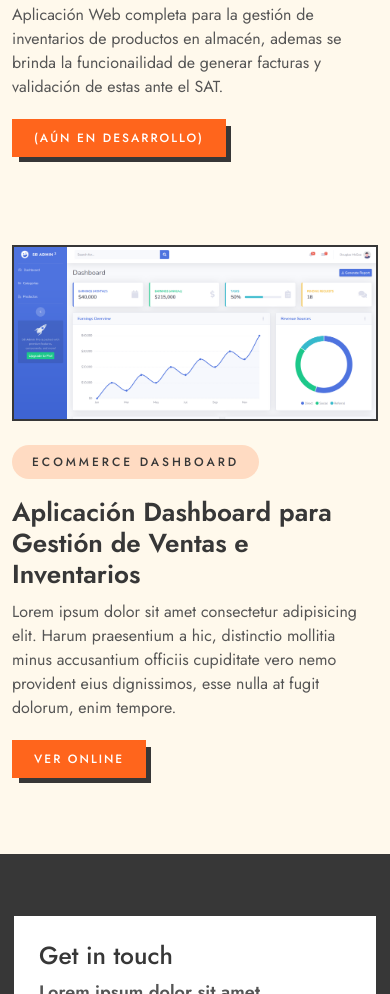
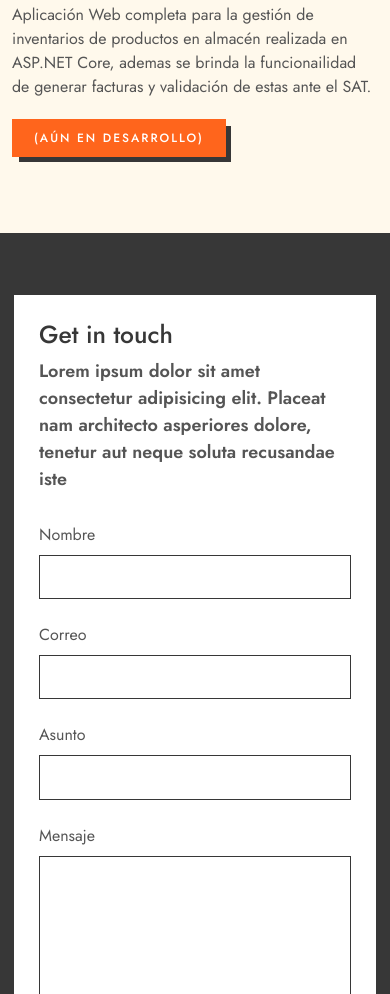
Before and after one commit to MoisesRenDev/Portfolio, a plain HTML site: page index.html in a window 390 px wide. Shown: the part 5252-6246 px from the top of the page. Drawn offline with nearby package versions, Linux system fonts and the light colour scheme.

Commit message:
act de seccion de trabajo

```diff
--- a/index.html
+++ b/index.html
@@ -318,31 +318,11 @@
                                 <span>Ecommerce Dashboard</span>
                                 <h4>Aplicación Dashboard para Gestión de Ventas e Inventarios</h4>
                                 <p>
-                                    Aplicación Web completa para la gestión de inventarios de productos en almacén,
+                                    Aplicación Web completa para la gestión de inventarios de productos en almacén realizada en ASP.NET Core,
                                     ademas se brinda la funcionailidad de generar facturas y validación de estas ante el SAT.
                                 </p>
                                 <a href="https://moisesrendev.github.io/Omnifood/" target="_blank"
                                     class="colored-btn mt-1">(Aún en Desarrollo)</a>
-                            </div>
-                        </div>
-                    </div>
-                    <div class="row gx-3 pb-3 mt-5 pb-lg-3 mb-lg-3 gy-4 justify-content-around align-items-center">
-                        <div class="col-md-6 col-lg-5">
-                            <div class="portfolio-img">
-                                <img src="assets/img/DashboardEcommerce.png" alt="">
-                            </div>
-                        </div>
-                        <div class="col-md-6 col-lg-5">
-                            <div class="portfolio-text">
-                                <span>Ecommerce Dashboard</span>
-                                <h4>Aplicación Dashboard para Gestión de Ventas e Inventarios</h4>
-                                <p>
-                                    Lorem ipsum dolor sit amet consectetur adipisicing elit. Harum praesentium a hic,
-                                    distinctio mollitia minus accusantium officiis cupiditate vero nemo provident eius
-                                    dignissimos, esse nulla at fugit dolorum, enim tempore.
-                                </p>
-                                <a href="https://moisesrendev.github.io/Omnifood/" target="_blank"
-                                    class="colored-btn mt-1">Ver Online</a>
                             </div>
                         </div>
                     </div>
```
